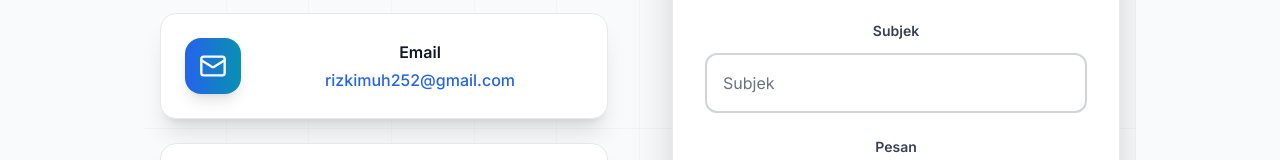
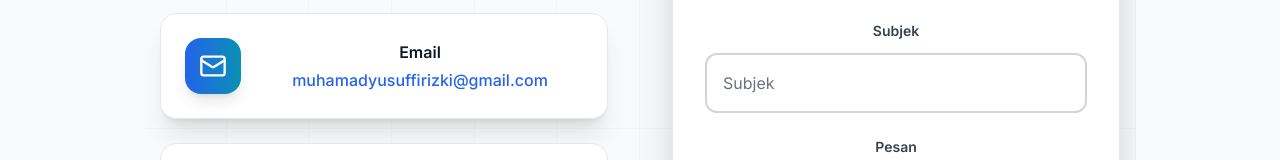
Before and after one commit to ussoppqq/my-portfolio, a React (Vite) app: page / in a window 1280 px wide. Shown: the part 7026-7186 px from the top of the page. Built offline with nearby package versions, Linux system fonts and the light colour scheme.

Commit message:
update email

```diff
--- a/src/data/personal.js
+++ b/src/data/personal.js
@@ -1,7 +1,7 @@
 export const personalInfo = {
   name: "Muhamad Yusuf Firizki",
   title: "Full Stack Developer Specializing in AI",
-  email: "rizkimuh252@gmail.com",
+  email: "muhamadyusuffirizki@gmail.com",
   phone: "+62 895-3342-19066",
   location: "Bekasi, Indonesia",
   bio: {
```
